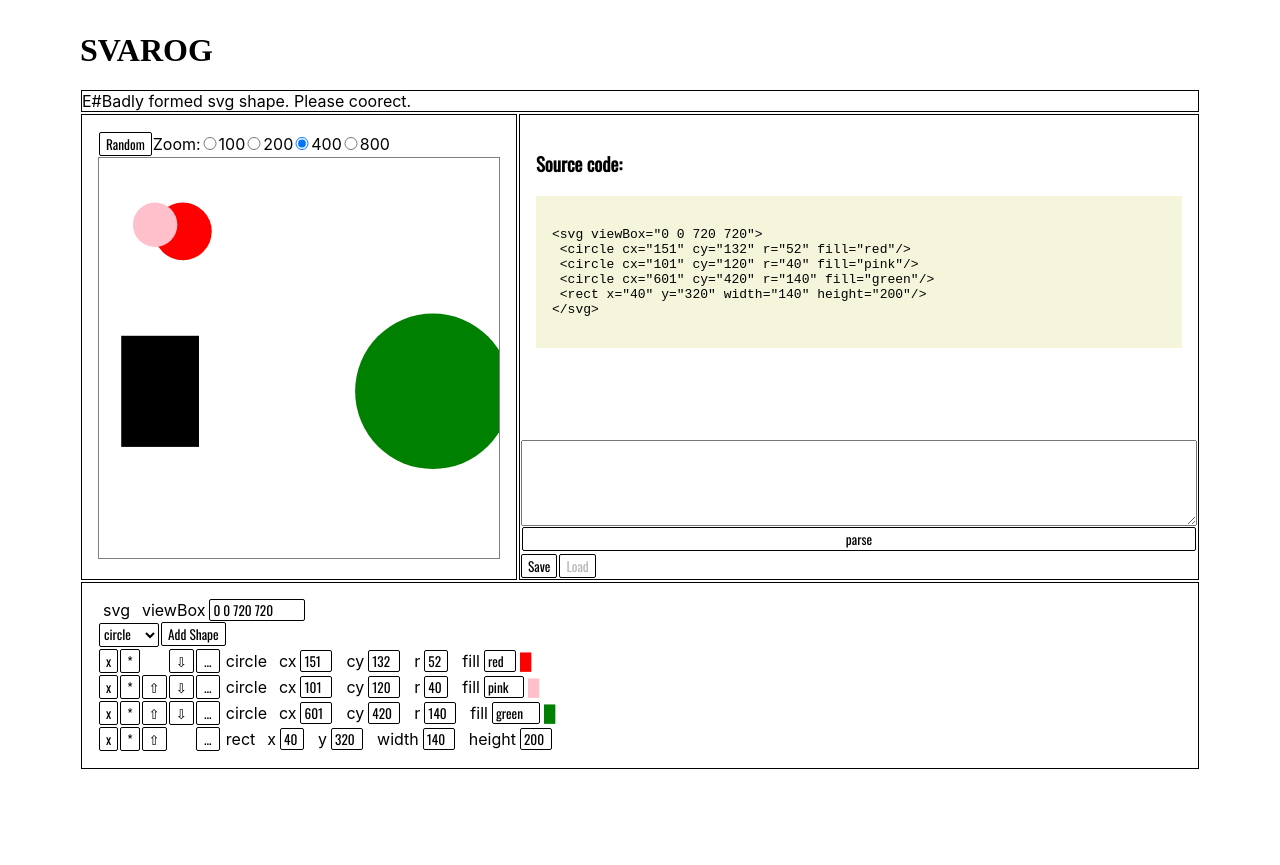
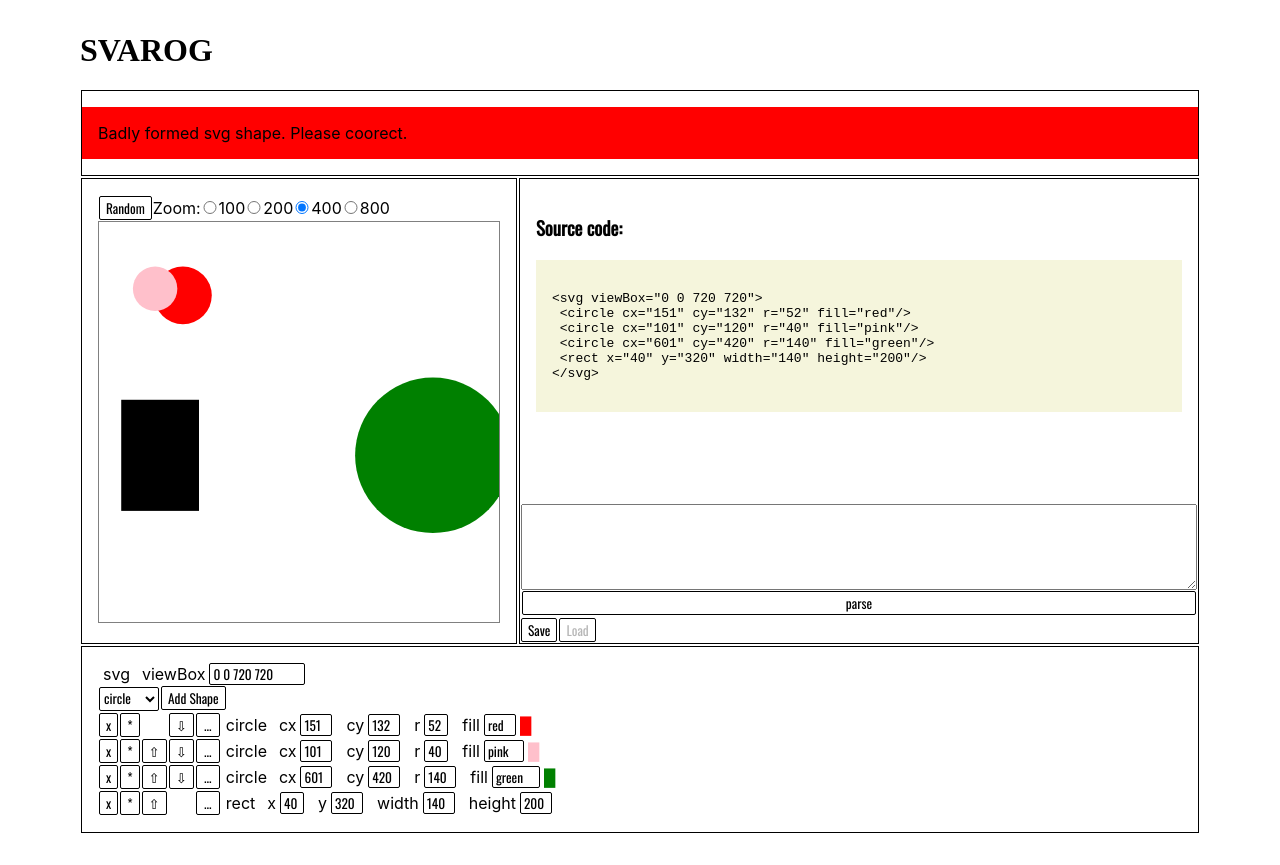
Before and after one commit to crianonim/svarog, a React (Create React App) app: page / in a window 1280 px wide. Before the commit the page ends 801 px from the top, so only its background shows below. Built offline with nearby package versions, Linux system fonts and the light colour scheme; a web font is replaced by a local one.

Commit message:
Parse message to determine type relates #11

```diff
--- a/src/Messages.css
+++ b/src/Messages.css
@@ -0,0 +1,6 @@
+.message {
+    padding: 1rem;
+}
+.message-type-e {
+    background: red;
+}
--- a/src/Messages.js
+++ b/src/Messages.js
@@ -2,11 +2,20 @@ import React, {useState} from 'react';
 import './Messages.css';
 
 const Messages = (props)=>{
+    const [type,msg] = parseMessage(props.message);
     return (
     <div className="bordered margined" onClick={props.dismiss}>
-     {props.message}
+     <p className={"message message-type-"+type}>{msg}</p>
     </div>
     );
 }
-
+const parseMessage = message => {
+    let type="i";
+    let msg=message;
+    if (message[1]==="#"){
+        type=message[0].toLowerCase();
+        msg=message.substring(2);
+    }
+    return [type,msg]
+}
 export default Messages
```
